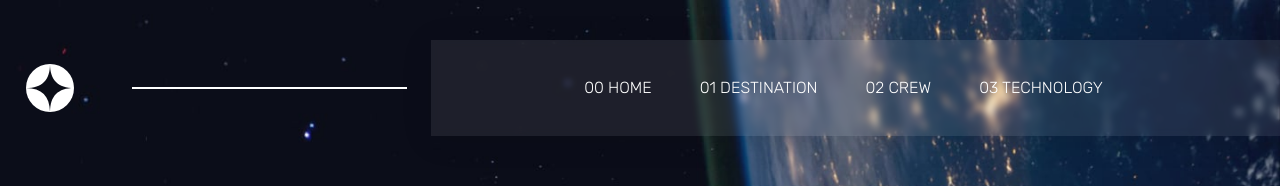
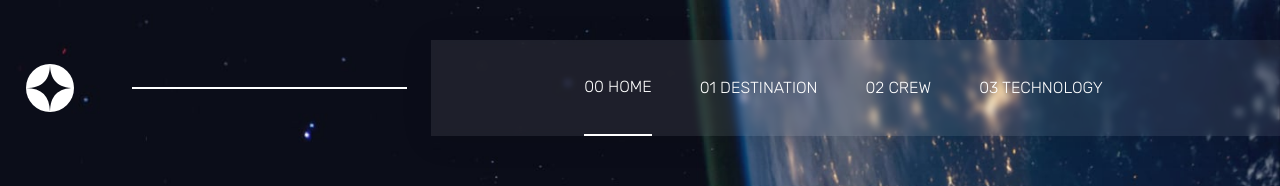
Before and after one commit to chazrsmit/space, a React (Vite) app: page / in a window 1280 px wide. Shown: the top 186 px of the page. Built offline with nearby package versions, Linux system fonts and the light colour scheme; a web font is replaced by a local one.

Commit message:
update link menu

```diff
--- a/src/App.jsx
+++ b/src/App.jsx
@@ -2,7 +2,9 @@ import { useState } from 'react'
 import './App.css'
 import { Route, Routes } from 'react-router-dom'
 import Home from './assets/pages/home/Home'
-
+import Crew from './assets/pages/crew/Crew'
+import Tech from './assets/pages/tech/Tech'
+import Destination from './assets/pages/destination/Destination'
 
 function App() {
 
@@ -11,6 +13,9 @@ function App() {
     <>
       <Routes>
         <Route path="/" element={<Home />} />
+        <Route path="/crew" element={<Crew />} />
+        <Route path="/destination" element={<Destination />} />
+        <Route path="/tech" element={<Tech />} />
       </Routes>
     </>
   )
--- a/src/assets/components/nav/Nav.jsx
+++ b/src/assets/components/nav/Nav.jsx
@@ -17,10 +17,18 @@ export default function Nav() {
                 <div className="ligne"></div>
             </div>
             <div className="nav-menu d-flex align-items-center justify-content-center gap-5">
-                <p>00 HOME</p>
-                <p>01 DESTINATION</p>
-                <p>02 CREW</p>
-                <p>03 TECHNOLOGY</p>
+                <div className="link1" aria-current>
+                    <p><Link to="/">00 HOME</Link></p>
+                </div>
+                <div>
+                    <p><Link to ="/destination">01 DESTINATION</Link></p>
+                </div>
+                <div>
+                    <p><Link to="/crew">02 CREW</Link></p>
+                </div>
+                <div>
+                    <p><Link to="/tech">03 TECHNOLOGY</Link></p>
+                </div>
             </div>
         </nav>
 
--- a/src/assets/components/nav/nav.css
+++ b/src/assets/components/nav/nav.css
@@ -1,5 +1,18 @@
 nav {
     height: 96px;
+}
+
+nav a {
+    text-decoration: none;
+    color: white;
+}
+
+[aria-current] {
+    height: 100%;
+    display: flex;
+    justify-content: center;
+    align-items: center;
+    border-bottom: 2px solid white ;
 }
 
 .nav-logo {
--- a/src/assets/pages/destination/Destination.jsx
+++ b/src/assets/pages/destination/Destination.jsx
@@ -1,4 +1,3 @@
-import { Outlet } from 'react-router-dom'
 import './destination.css'
 
 export default function Destination() {
```
